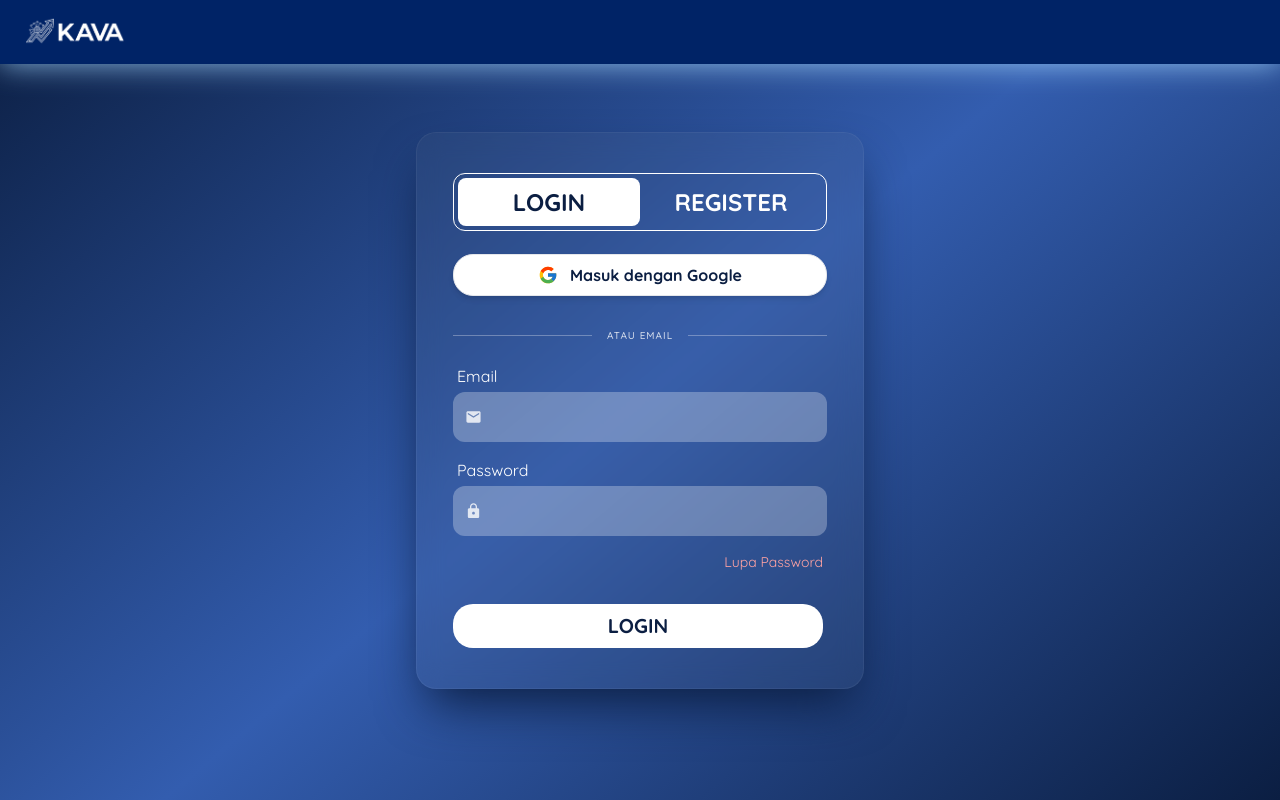
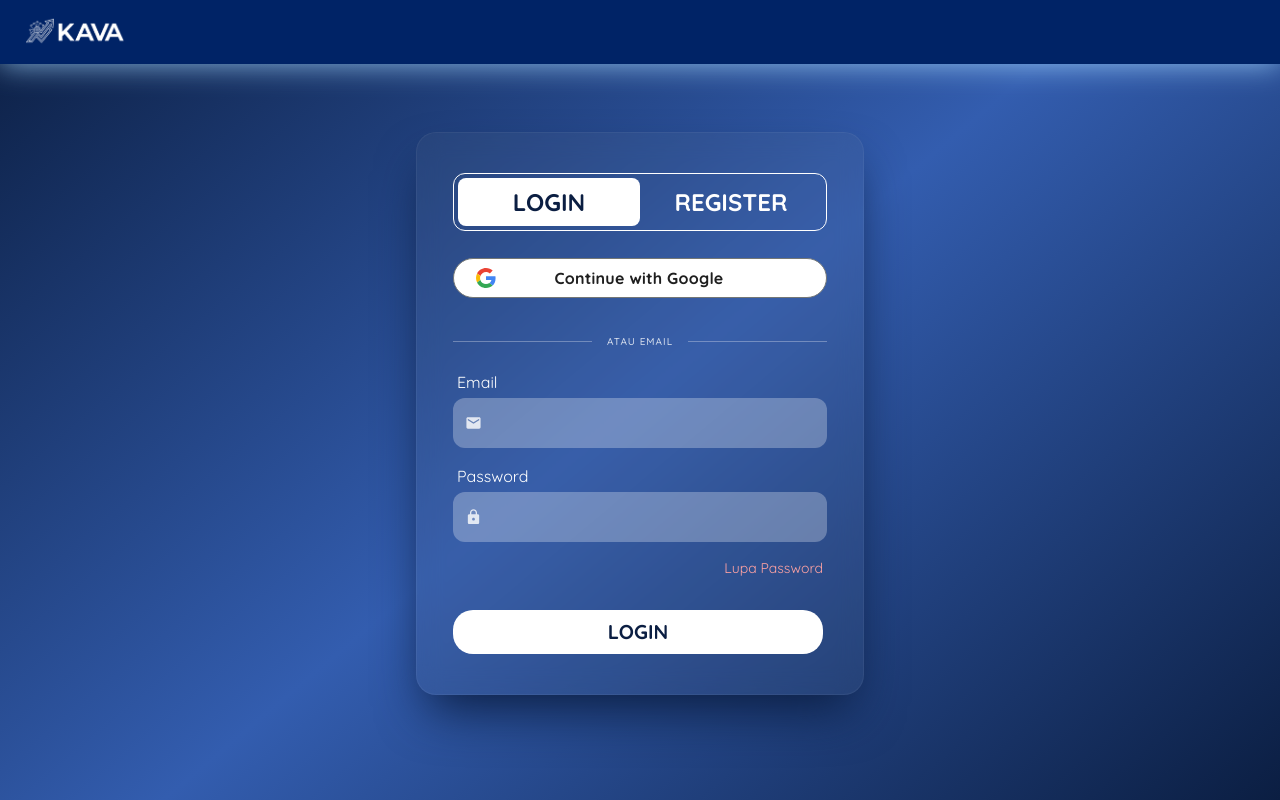
Before and after one commit to nilabia/KAVA-Karier-AI-Validasi-Asisten, a React (Vite) app in the folder frontend/: page /auth/login in a window 1280 px wide. Built offline with nearby package versions, Linux system fonts and the light colour scheme; no server answers.

Commit message:
feat: add GoogleButton component and integrate it into AuthPage; refactor FeedbackCard styles and update DashboardPage to include FeedbackCard

```diff
--- /dev/null
+++ b/frontend/src/components/GoogleButton.jsx
@@ -0,0 +1,62 @@
+import PropTypes from "prop-types";
+
+export default function GoogleButton({ onClick, disabled, text = "Continue with Google" }) {
+    return (
+        <button
+        type="button"
+        onClick={onClick}
+        disabled={disabled}
+        className="group relative flex h-10 w-full max-w-[375px] min-w-max items-center justify-center overflow-hidden rounded-full border border-[#747775] bg-white px-3 text-center font-roboto text-sm font-medium tracking-[0.25px] text-[#1f1f1f] transition-all duration-[218ms] select-none vertical-middle whitespace-nowrap
+            hover:shadow-[0_1px_2px_0_rgba(60,64,67,0.30),0_1px_3px_1px_rgba(60,64,67,0.15)]
+            focus:outline-none
+            disabled:cursor-default disabled:bg-white/38 disabled:border-[#1f1f1f]/12"
+        >
+
+        <div className="absolute inset-0 bg-[#303030] opacity-0 transition-opacity duration-[218ms]
+            group-hover:not-disabled:opacity-[8%]
+            group-focus:not-disabled:opacity-[12%]
+            group-active:not-disabled:opacity-[12%]"
+        />
+
+        <div className="relative flex h-full w-full items-center justify-between">
+
+            <div className="h-5 w-5 min-w-[20px] ml-2.5 group-disabled:opacity-38">
+            <svg
+                version="1.1"
+                xmlns="http://www.w3.org/2000/svg"
+                viewBox="0 0 48 48"
+                className="block h-full w-full"
+            >
+                <path
+                fill="#EA4335"
+                d="M24 9.5c3.54 0 6.71 1.22 9.21 3.6l6.85-6.85C35.9 2.38 30.47 0 24 0 14.62 0 6.51 5.38 2.56 13.22l7.98 6.19C12.43 13.72 17.74 9.5 24 9.5z"
+                />
+                <path
+                fill="#4285F4"
+                d="M46.98 24.55c0-1.57-.15-3.09-.38-4.55H24v9.02h12.94c-.58 2.96-2.26 5.48-4.78 7.18l7.73 6c4.51-4.18 7.09-10.36 7.09-17.65z"
+                />
+                <path
+                fill="#FBBC05"
+                d="M10.53 28.59c-.48-1.45-.76-2.99-.76-4.59s.27-3.14.76-4.59l-7.98-6.19C.92 16.46 0 20.12 0 24c0 3.88.92 7.54 2.56 10.78l7.97-6.19z"
+                />
+                <path
+                fill="#34A853"
+                d="M24 48c6.48 0 11.93-2.13 15.89-5.81l-7.73-6c-2.15 1.45-4.92 2.3-8.16 2.3-6.26 0-11.57-4.22-13.47-9.91l-7.98 6.19C6.51 42.62 14.62 48 24 48z"
+                />
+                <path fill="none" d="M0 0h48v48H0z" />
+            </svg>
+            </div>
+
+            <span className="flex-grow overflow-hidden text-base mr-8 font-bold group-disabled:opacity-38 text-center">
+                {text}
+            </span>
+        </div>
+        </button>
+    );
+}
+
+GoogleButton.propTypes = {
+    onClick: PropTypes.func,
+    disabled: PropTypes.bool,
+    text: PropTypes.string,
+};
--- a/frontend/src/components/dashboard/AnalysisResult.jsx
+++ b/frontend/src/components/dashboard/AnalysisResult.jsx
@@ -1,6 +1,5 @@
 import ReactMarkdown from "react-markdown";
 import { HiCheckCircle, HiExclamationCircle, HiAcademicCap, HiExternalLink } from "react-icons/hi";
-import FeedbackCard from "./FeedbackCard";
 import PropTypes from "prop-types";
 
 export default function AnalysisResult({ analysis }) {
@@ -44,7 +43,7 @@ export default function AnalysisResult({ analysis }) {
 
                             <div className="flex items-center gap-1.5 mt-auto">
                                 <div className={`h-2 w-2 rounded-full ${index === 0 ? "bg-emerald-400" : "bg-emerald-500"}`}></div>
-                                <span className={`text-xs font-semibold ${index === 0 ? "text-gray-200" : "text-gray-500"}`}>
+                                <span className="text-xs font-semibold text-gray-200">
                                     Match: {item.confidence?.toFixed(1)}%
                                 </span>
                             </div>
@@ -179,7 +178,6 @@ export default function AnalysisResult({ analysis }) {
                     )}
                 </div>
             </div>
-            <FeedbackCard/>
         </div>
     );
 }
--- a/frontend/src/components/dashboard/DashboardHome.jsx
+++ b/frontend/src/components/dashboard/DashboardHome.jsx
@@ -61,6 +61,7 @@ export default function DashboardHome({
                         ))}
                     </div>
                 )}
+                <div className="mt-10 border-t border-white/30"/>
             </section>
         </div>
     );
--- a/frontend/src/components/dashboard/FeedbackCard.jsx
+++ b/frontend/src/components/dashboard/FeedbackCard.jsx
@@ -2,7 +2,7 @@ import { FaCommentDots } from "react-icons/fa6";
 
 export default function FeedbackCard() {
     return (
-        <div className="mt-10 border border-amber-400 rounded-3xl bg-amber-100/80 p-6 md:p-8 shadow-sm">
+        <div className="mt-10 border border-yellow-400 rounded-3xl bg-yellow-100/80 p-6 md:p-8 shadow-sm">
             <div className="text-center">
                 <h2 className="flex items-center justify-center gap-3 text-lg md:text-xl font-black text-[#0b1e42]">
                     <FaCommentDots className="text-[#0b1e42] text-xl md:text-2xl" size={22} />
--- a/frontend/src/pages/AuthPage.jsx
+++ b/frontend/src/pages/AuthPage.jsx
@@ -3,6 +3,7 @@ import { GoogleLogin } from '@react-oauth/google';
 import { Outlet, NavLink, useNavigate, useLocation } from "react-router-dom";
 import { loginWithGoogle } from '../services/auth';
 import { FcGoogle } from 'react-icons/fc';
+import GoogleButton from "../components/GoogleButton";
 import PropTypes from "prop-types";
 
 export default function AuthPage() {
@@ -15,6 +16,8 @@ export default function AuthPage() {
     const location = useLocation();
 
     const handleGoogleSuccess = async (credentialResponse) => {
+        if (isGoogleLoading || isLoading) return;
+
         setIsGoogleLoading(true);
         setErrorMessage("");
         try {
@@ -76,17 +79,19 @@ export default function AuthPage() {
                     </NavLink>
                 </div>
 
-                <div className="mt-6">
-                    <div className="w-full flex items-center justify-center px-5 relative ">
-                        <div className="absolute inset-x-5 flex items-center justify-center gap-3 bg-white rounded-[20px] p-2 shadow-md border border-gray-200 pointer-events-none">
-                            <FcGoogle size={20}/>
-                            <span className="font-quicksand font-bold text-[#0b1e42]">
-                                {isGoogleLoading ? "Memproses..." : "Masuk dengan Google"}
-                            </span>
+                <div className="mt-6 px-5">
+                    <div className="w-full flex items-center justify-center relative h-[46px]">
+
+                        <div className="absolute inset-0 flex items-center justify-center pointer-events-none z-0">
+                            <GoogleButton
+                                text={isGoogleLoading ? "Memproses..." : "Continue with Google"}
+                                disabled={isLoading || isGoogleLoading}
+                            />
                         </div>
-                        <div className={`opacity-0 z-10 cursor-pointer w-full overflow-hidden flex justify-center
-                            ${(isLoading || isGoogleLoading) ? "pointer-events-none" : ""}`
-                        }>
+
+\                        <div className={`absolute inset-0 opacity-0 z-10 flex justify-center items-center
+                            ${(isLoading || isGoogleLoading) ? "pointer-events-none" : "cursor-pointer"}`}
+                        >
                             <GoogleLogin
                                 onSuccess={handleGoogleSuccess}
                                 onError={() => setErrorMessage("Login Google gagal.")}
@@ -94,6 +99,7 @@ export default function AuthPage() {
                                 width="375"
                                 disabled={isLoading || isGoogleLoading}
                             />
+                        </div>
                     </div>
                 </div>
 
@@ -116,9 +122,9 @@ export default function AuthPage() {
                         isGoogleLoading,
                         setIsGoogleLoading,
                         errorMessage,
-                            setErrorMessage }}
+                        setErrorMessage
+                    }}
                 />
-                </div>
             </div>
         </div>
     );
```
Also changed, not shown: frontend/src/pages/DashboardPage.jsx (+17 -8 lines). Lines whose indentation alone changed are shown as unchanged.
